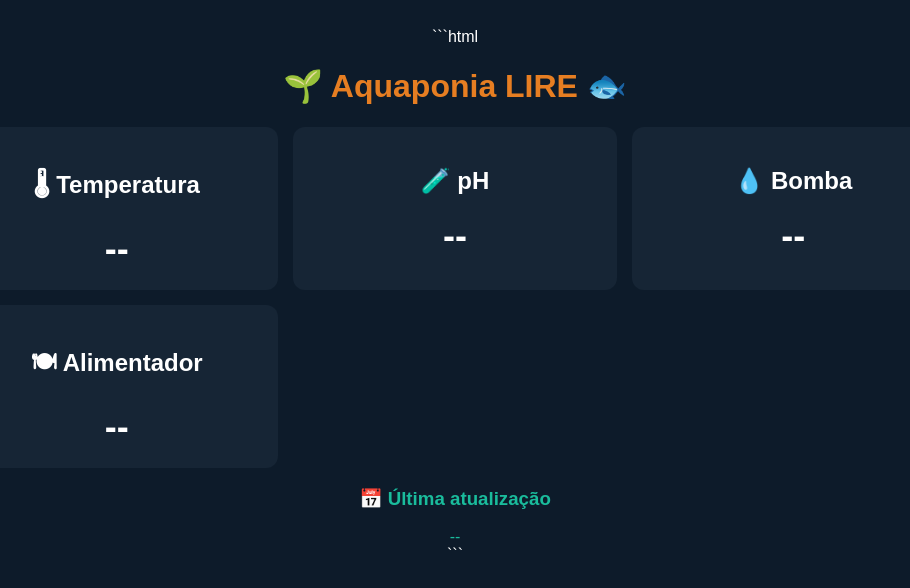
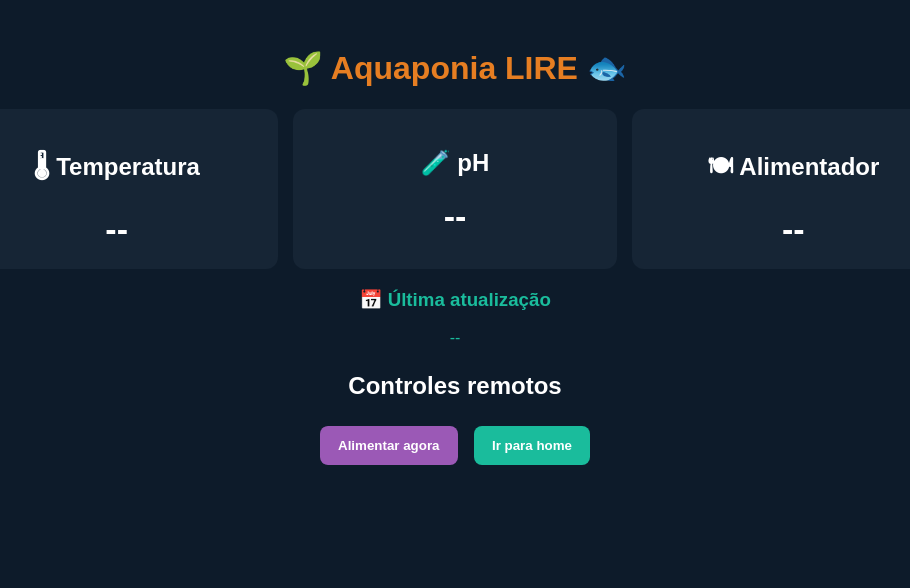
Before and after one commit to aquaponia-LIRE/aquaponia-LIRE, a website: page index.html in a window 1280 px wide. Shown: the whole page, without its empty margins (185-1095 px from the left). Drawn offline with Linux system fonts and the light colour scheme; no server answers.

Commit message:
Update index.html

````diff
--- a/index.html
+++ b/index.html
@@ -1,4 +1,3 @@
-```html
 <!DOCTYPE html>
 <html lang="pt-BR">
 <head>
@@ -14,33 +13,44 @@ body{
   text-align:center;
   padding:20px;
 }
-
-h1{
-    color:#E67E22;
-}
-
+h1{color:#E67E22}
 .grid{
   display:grid;
-    grid-template-columns:repeat(auto-fit,minmax(250px,1fr));
+  grid-template-columns:repeat(auto-fit,minmax(220px,1fr));
   gap:15px;
   max-width:1000px;
   margin:auto;
 }
-
 .card{
   background:#162535;
   border-radius:12px;
   padding:20px;
 }
-
 .valor{
-    font-size:36px;
+  font-size:34px;
   font-weight:bold;
 }
-
+button{
+  border:none;
+  border-radius:8px;
+  padding:12px 18px;
+  margin:6px;
+  font-weight:bold;
+  cursor:pointer;
+  color:white;
+}
+.btn-purple{background:#9B59B6}
+.btn-green{background:#1ABC9C}
 .atualizacao{
   margin-top:20px;
   color:#1ABC9C;
+}
+.controles{
+  margin-top:25px;
+}
+#mensagem{
+  color:#1ABC9C;
+  font-weight:bold;
 }
 </style>
 </head>
@@ -50,7 +60,6 @@ h1{
 <h1>🌱 Aquaponia LIRE 🐟</h1>
 
 <div class="grid">
-
   <div class="card">
     <h2>🌡 Temperatura</h2>
     <div class="valor" id="temperatura">--</div>
@@ -62,15 +71,9 @@ h1{
   </div>
 
   <div class="card">
-        <h2>💧 Bomba</h2>
-        <div class="valor" id="bomba">--</div>
-    </div>
-
-    <div class="card">
     <h2>🍽 Alimentador</h2>
     <div class="valor" id="alimentador">--</div>
   </div>
-
 </div>
 
 <div class="atualizacao">
@@ -78,17 +81,27 @@ h1{
   <div id="ultimaAtualizacao">--</div>
 </div>
 
+<div class="controles">
+  <h2>Controles remotos</h2>
+
+  <button class="btn-purple" onclick="enviarComando('alimentar')">
+    Alimentar agora
+  </button>
+
+  <button class="btn-green" onclick="enviarComando('home')">
+    Ir para home
+  </button>
+
+  <p id="mensagem"></p>
+</div>
+
 <script>
+const API_DADOS = "https://aquaponia-lire-api.onrender.com/dados";
+const API_COMANDO = "https://aquaponia-lire-api.onrender.com/comando";
 
-async function atualizarDados()
-{
-    try
-    {
-        const resposta =
-            await fetch(
-                "https://aquaponia-lire-api.onrender.com/dados"
-            );
-
+async function atualizarDados(){
+  try{
+    const resposta = await fetch(API_DADOS);
     const dados = await resposta.json();
 
     document.getElementById("temperatura").innerHTML =
@@ -97,27 +110,44 @@ async function atualizarDados()
     document.getElementById("ph").innerHTML =
       dados.ph;
 
-        document.getElementById("bomba").innerHTML =
-            dados.bomba ? "Ligada" : "Desligada";
-
     document.getElementById("alimentador").innerHTML =
-            dados.alimentador;
+      dados.alimentador || "--";
 
     document.getElementById("ultimaAtualizacao").innerHTML =
-            dados.ultimaAtualizacao;
+      dados.ultimaAtualizacao || "--";
+
+  }catch(erro){
+    console.error(erro);
   }
-    catch(erro)
-    {
+}
+
+async function enviarComando(comando){
+  document.getElementById("mensagem").innerHTML = "Enviando comando...";
+
+  try{
+    const resposta = await fetch(API_COMANDO, {
+      method: "POST",
+      headers: {"Content-Type": "application/json"},
+      body: JSON.stringify({comando: comando})
+    });
+
+    const retorno = await resposta.json();
+
+    document.getElementById("mensagem").innerHTML =
+      "Comando enviado: " + comando;
+
+    setTimeout(atualizarDados, 6000);
+
+  }catch(erro){
+    document.getElementById("mensagem").innerHTML =
+      "Erro ao enviar comando.";
     console.error(erro);
   }
 }
 
 atualizarDados();
-
 setInterval(atualizarDados, 10000);
-
 </script>
 
 </body>
 </html>
-```
````
Lines whose indentation alone changed are shown as unchanged.
